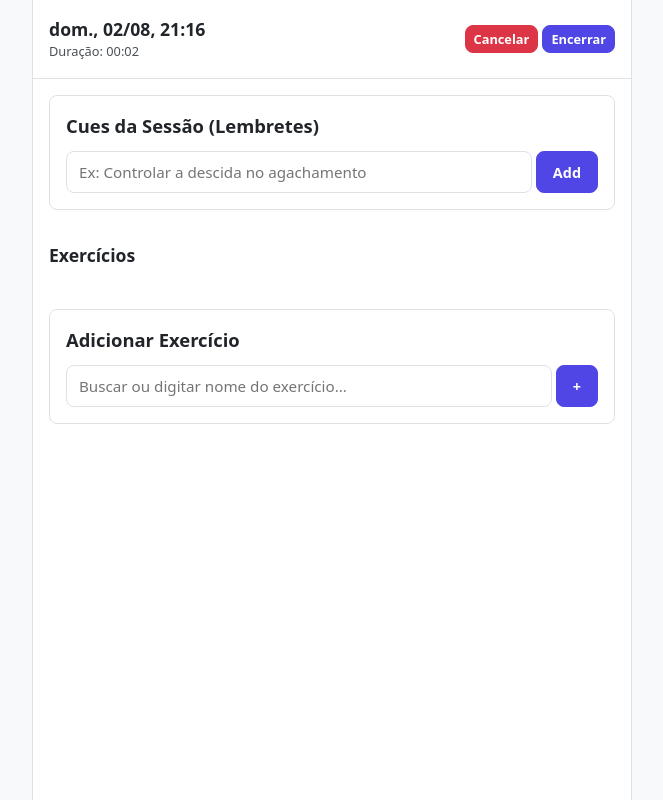
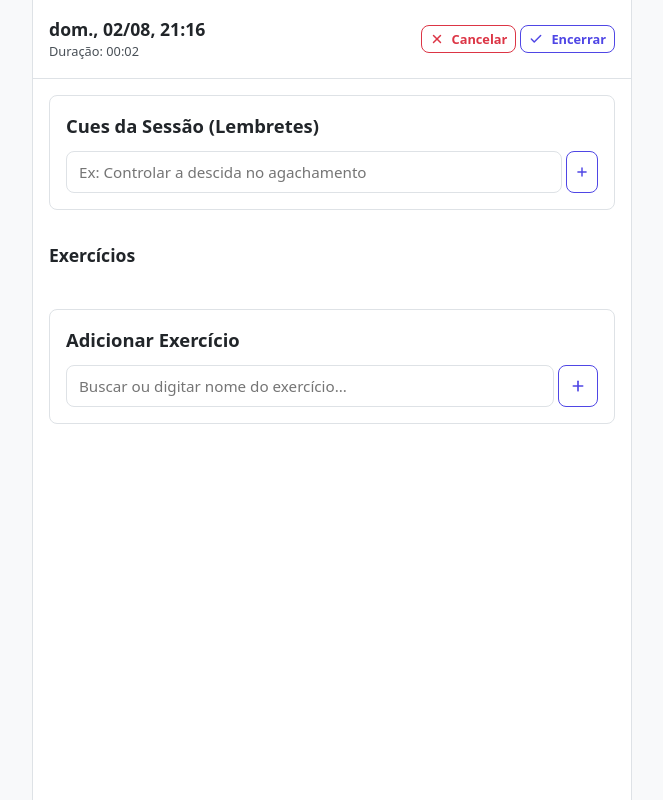
Before and after one commit to DeividSouSan/meu-treino, a React (Vite) app: page / in a window 1280 px wide. Both pictures are taken after a click on the button "Criar primeiro treino". Shown: the whole page, without its empty margins (308-971 px from the left). Built offline with nearby package versions, Linux system fonts and the light colour scheme.

Commit message:
Padroniza estilo outline em toda a interface

```diff
--- a/src/views/ActiveWorkoutView.tsx
+++ b/src/views/ActiveWorkoutView.tsx
@@ -249,10 +249,31 @@ export function ActiveWorkoutView({
           </span>
         </div>
         <div style={{ display: 'flex', gap: 'var(--spacing-xs)' }}>
-          <button className="danger small" onClick={onCancelActiveWorkout}>
+          <button
+            className="small"
+            onClick={onCancelActiveWorkout}
+            style={{
+              borderColor: 'var(--danger-color)',
+              color: 'var(--danger-color)'
+            }}
+          >
+            <svg width="14" height="14" viewBox="0 0 24 24" fill="none" stroke="currentColor" strokeWidth="2.5" strokeLinecap="round" strokeLinejoin="round">
+              <line x1="18" y1="6" x2="6" y2="18" />
+              <line x1="6" y1="6" x2="18" y2="18" />
+            </svg>
             Cancelar
           </button>
-          <button className="primary small" onClick={handleSaveOrFinishClick}>
+          <button
+            className="small"
+            onClick={handleSaveOrFinishClick}
+            style={{
+              borderColor: 'var(--accent-color)',
+              color: 'var(--accent-color)'
+            }}
+          >
+            <svg width="14" height="14" viewBox="0 0 24 24" fill="none" stroke="currentColor" strokeWidth="2.5" strokeLinecap="round" strokeLinejoin="round">
+              <polyline points="20 6 9 17 4 12" />
+            </svg>
             {isEditing ? 'Salvar' : 'Encerrar'}
           </button>
         </div>
@@ -285,8 +306,18 @@ export function ActiveWorkoutView({
                   onChange={(event) => setCueInput(event.target.value)}
                   placeholder="Ex: Controlar a descida no agachamento"
                 />
-                <button type="submit" className="primary">
-                  Add
+                <button
+                  type="submit"
+                  className="small"
+                  style={{
+                    borderColor: 'var(--accent-color)',
+                    color: 'var(--accent-color)'
+                  }}
+                >
+                  <svg width="14" height="14" viewBox="0 0 24 24" fill="none" stroke="currentColor" strokeWidth="2.5" strokeLinecap="round" strokeLinejoin="round">
+                    <line x1="12" y1="5" x2="12" y2="19" />
+                    <line x1="5" y1="12" x2="19" y2="12" />
+                  </svg>
                 </button>
               </form>
               {currentSession.cues.length > 0 && (
@@ -309,8 +340,12 @@ export function ActiveWorkoutView({
                         className="text text-danger"
                         style={{ padding: '0 4px', fontSize: '0.8rem' }}
                         onClick={() => handleRemoveCue(index)}
+                        title="Remover lembrete"
                       >
-                        ✕
+                        <svg width="14" height="14" viewBox="0 0 24 24" fill="none" stroke="currentColor" strokeWidth="2.5" strokeLinecap="round" strokeLinejoin="round">
+                          <line x1="18" y1="6" x2="6" y2="18" />
+                          <line x1="6" y1="6" x2="18" y2="18" />
+                        </svg>
                       </button>
                     </li>
                   ))}
@@ -341,8 +376,19 @@ export function ActiveWorkoutView({
                     }
                   }}
                 />
-                <button className="primary" onClick={() => handleAddExercise(exerciseSearchInput)}>
-                  +
+                <button
+                  className="small"
+                  onClick={() => handleAddExercise(exerciseSearchInput)}
+                  style={{
+                    width: '42px',
+                    borderColor: 'var(--accent-color)',
+                    color: 'var(--accent-color)'
+                  }}
+                >
+                  <svg width="16" height="16" viewBox="0 0 24 24" fill="none" stroke="currentColor" strokeWidth="2.5" strokeLinecap="round" strokeLinejoin="round">
+                    <line x1="12" y1="5" x2="12" y2="19" />
+                    <line x1="5" y1="12" x2="19" y2="12" />
+                  </svg>
                 </button>
               </div>
 
```
Also changed, not shown: 1 other file (tests, documents, lock files or other folders).
